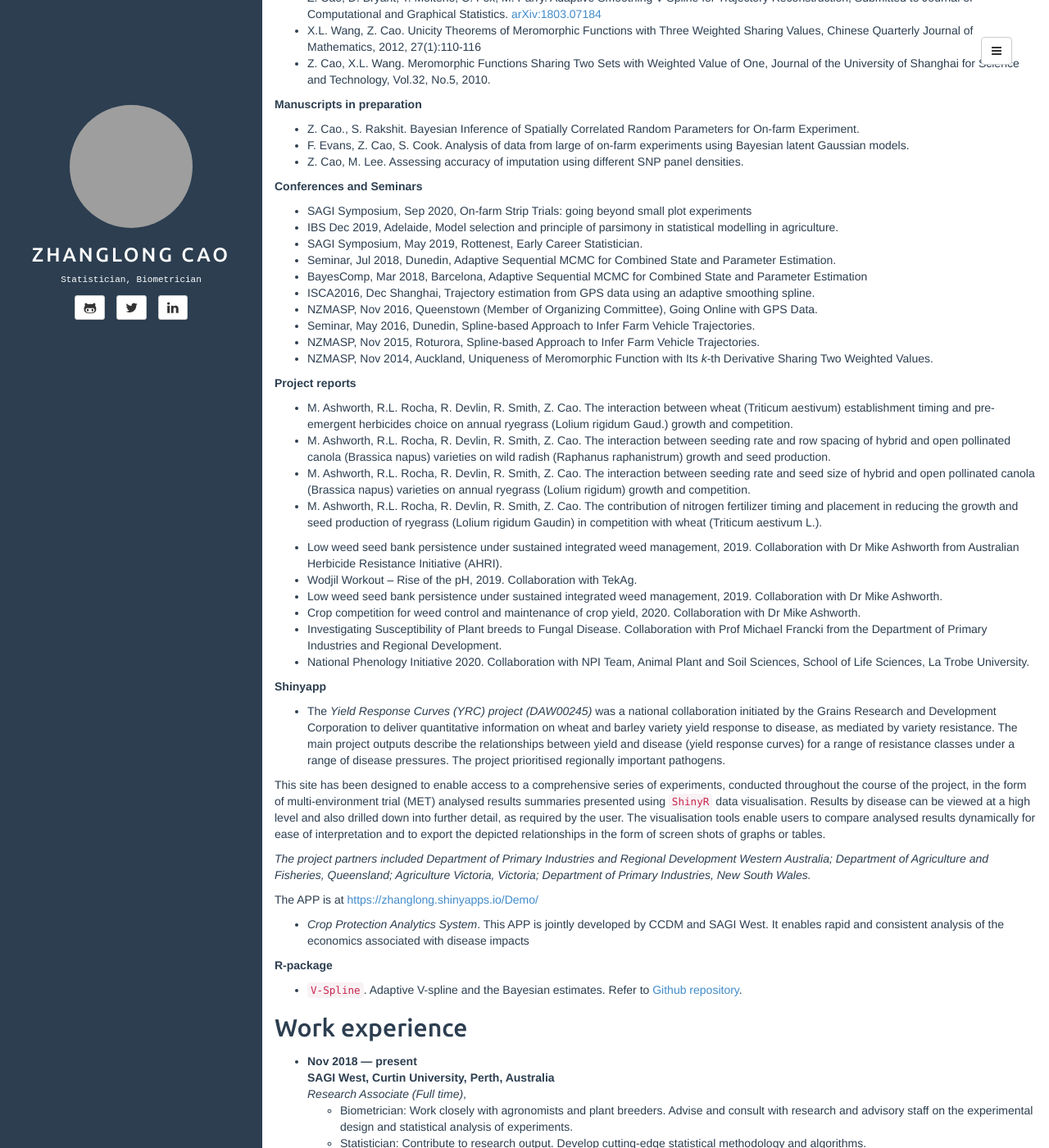
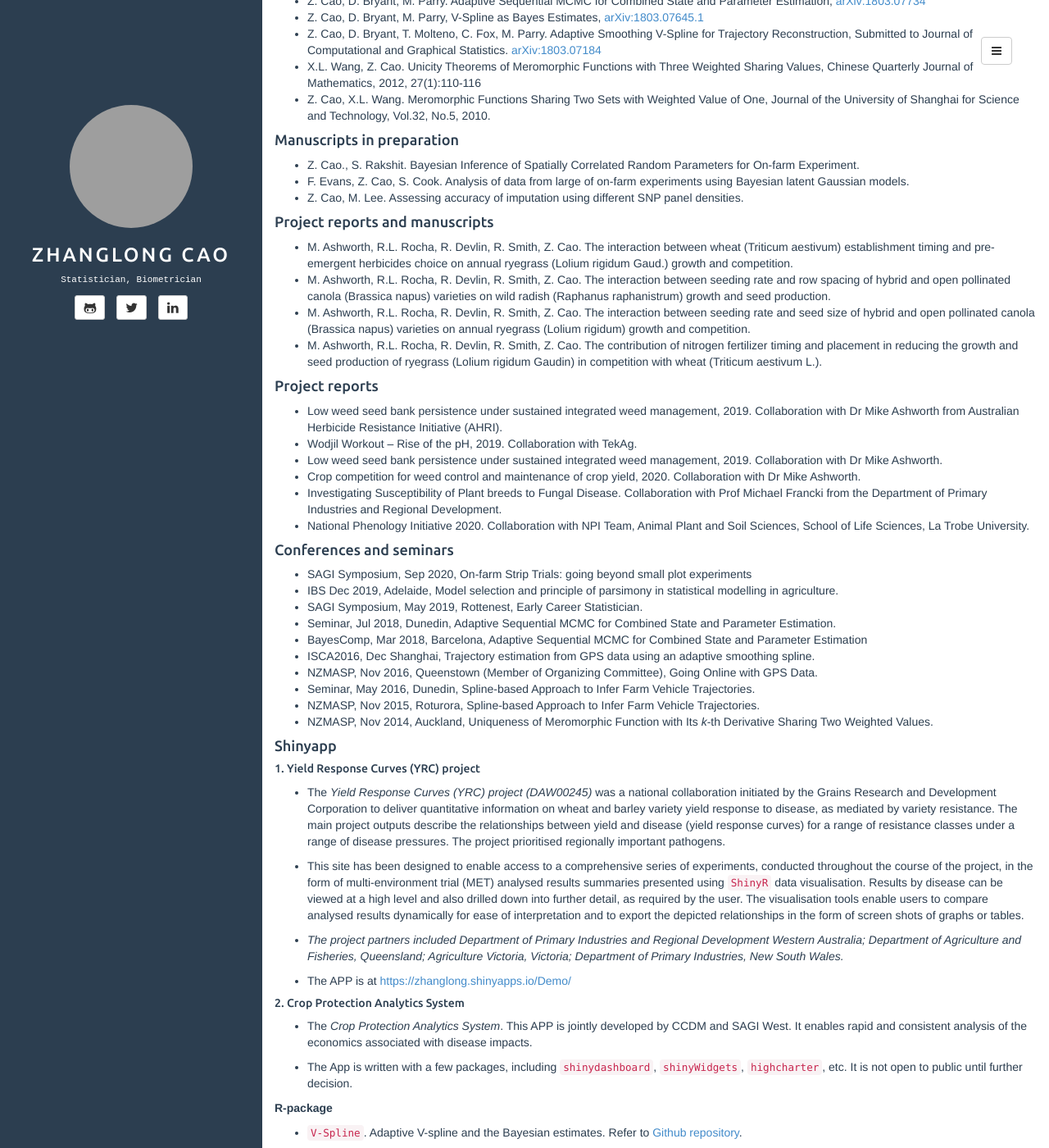
Before and after one commit to jeromecy/jeromecy.github.io, a Jekyll site: the page built from MYCV.md, in a window 1280 px wide and 1400 px high, scrolled down 673 px. Shown: the whole window at 82% size. Built offline with Jekyll 4.4.1, drawn with Linux system fonts in a browser that asks for light colours; part of the change alters nothing that is shown; grey boxes are pictures that could not be loaded.

Commit message:
update CV, reports...

```diff
--- a/MYCV.md
+++ b/MYCV.md
@@ -8,7 +8,7 @@ I am working as a statistician/biometrician at SAGI West (Statistics for the Aus
 
 
 
-Education
+### Education
 ---------
 
 - Sep 2014 --- Aug 2018
@@ -27,10 +27,11 @@ Education
 
 
 
-Academic output
+### Academic output
 ----------
-**Publications**
 
+
+#### Publications
 - S. Rakshit, et al, Novel approach to the analysis of spatially-varying treatment effects in on-farm experiments, Field Crops Research, June, 2020. [DOI:10.1016/j.fcr.2020.107783](https://doi.org/10.1016/j.fcr.2020.107783)
 - M. Shankar, et al, Targeting improved partial resistance using yield-loss response curves for foliar diseases of wheat, GRDC updates, 2020. [Link to webpage](https://grdc.com.au/resources-and-publications/grdc-update-papers/tab-content/grdc-update-papers/2020/02/targeting-improved-partial-resistance-using-yield-loss-response-curves-for-foliar-diseases-of-wheat)
 - Z. Cao, D. Bryant, M. Parry. Adaptive Sequential MCMC for Combined State and Parameter Estimation, [arXiv:1803.07734](https://arxiv.org/abs/1803.07734)
@@ -42,16 +43,30 @@ Chinese Quarterly Journal of Mathematics, 2012, 27(1):110-116
 University of Shanghai for Science and Technology, Vol.32, No.5, 2010.
 
 
-**Manuscripts in preparation**
-
+#### Manuscripts in preparation
 - Z. Cao., S. Rakshit. Bayesian Inference of Spatially Correlated Random Parameters for On-farm Experiment.
 - F. Evans, Z. Cao, S. Cook. Analysis of data from large of on-farm experiments using Bayesian latent
 Gaussian models.
 - Z. Cao, M. Lee. Assessing accuracy of imputation using different SNP panel densities.
 
+#### Project reports and manuscripts
+- M. Ashworth, R.L. Rocha, R. Devlin, R. Smith, Z. Cao. The interaction between wheat (Triticum aestivum) establishment timing and pre-emergent herbicides choice on annual ryegrass (Lolium rigidum Gaud.) growth and competition.
+- M. Ashworth, R.L. Rocha, R. Devlin, R. Smith, Z. Cao. The interaction between seeding rate and row spacing of hybrid and open pollinated canola (Brassica napus) varieties on wild radish (Raphanus raphanistrum) growth and seed production.
+- M. Ashworth, R.L. Rocha, R. Devlin, R. Smith, Z. Cao. The interaction between seeding rate and seed size of hybrid and open pollinated canola (Brassica napus) varieties on annual ryegrass (Lolium rigidum) growth and competition.
+- M. Ashworth, R.L. Rocha, R. Devlin, R. Smith, Z. Cao. The contribution of nitrogen fertilizer timing and placement in reducing the growth and seed production of ryegrass (Lolium rigidum Gaudin) in competition with wheat (Triticum aestivum L.).
 
-**Conferences and Seminars**
+#### Project reports
+- Low weed seed bank persistence under sustained integrated weed management, 2019. Collaboration with
+Dr Mike Ashworth from Australian Herbicide Resistance Initiative (AHRI).
+- Wodjil Workout – Rise of the pH, 2019. Collaboration with TekAg.
+- Low weed seed bank persistence under sustained integrated weed management, 2019. Collaboration with
+Dr Mike Ashworth.
+- Crop competition for weed control and maintenance of crop yield, 2020. Collaboration with Dr Mike Ashworth.
+- Investigating Susceptibility of Plant breeds to Fungal Disease. Collaboration with Prof Michael Francki from the Department of Primary Industries and Regional Development.
+- National Phenology Initiative 2020. Collaboration with NPI Team, Animal Plant and Soil Sciences, School of Life Sciences, La Trobe University.
 
+
+#### Conferences and seminars
 - SAGI Symposium, Sep 2020, On-farm Strip Trials: going beyond small plot experiments
 - IBS Dec 2019, Adelaide, Model selection and principle of parsimony in statistical modelling in agriculture.
 - SAGI Symposium, May 2019, Rottenest, Early Career Statistician.
@@ -65,34 +80,22 @@ Gaussian models.
 Weighted Values.
 
 
-**Project reports**
 
-- M. Ashworth, R.L. Rocha, R. Devlin, R. Smith, Z. Cao. The interaction between wheat (Triticum aestivum) establishment timing and pre-emergent herbicides choice on annual ryegrass (Lolium rigidum Gaud.) growth and competition.
-- M. Ashworth, R.L. Rocha, R. Devlin, R. Smith, Z. Cao. The interaction between seeding rate and row spacing of hybrid and open pollinated canola (Brassica napus) varieties on wild radish (Raphanus raphanistrum) growth and seed production.
-- M. Ashworth, R.L. Rocha, R. Devlin, R. Smith, Z. Cao. The interaction between seeding rate and seed size of hybrid and open pollinated canola (Brassica napus) varieties on annual ryegrass (Lolium rigidum) growth and competition.
-- M. Ashworth, R.L. Rocha, R. Devlin, R. Smith, Z. Cao. The contribution of nitrogen fertilizer timing and placement in reducing the growth and seed production of ryegrass (Lolium rigidum Gaudin) in competition with wheat (Triticum aestivum L.).
+#### Shinyapp
 
-- Low weed seed bank persistence under sustained integrated weed management, 2019. Collaboration with
-Dr Mike Ashworth from Australian Herbicide Resistance Initiative (AHRI).
-- Wodjil Workout – Rise of the pH, 2019. Collaboration with TekAg.
-- Low weed seed bank persistence under sustained integrated weed management, 2019. Collaboration with
-Dr Mike Ashworth.
-- Crop competition for weed control and maintenance of crop yield, 2020. Collaboration with Dr Mike Ashworth.
-- Investigating Susceptibility of Plant breeds to Fungal Disease. Collaboration with Prof Michael Francki from the Department of Primary Industries and Regional Development.
-- National Phenology Initiative 2020. Collaboration with NPI Team, Animal Plant and Soil Sciences, School of Life Sciences, La Trobe University.
+##### 1. Yield Response Curves (YRC) project
+* The *Yield Response Curves (YRC) project (DAW00245)* was a national collaboration initiated by the Grains Research and Development Corporation to deliver quantitative information on wheat and barley variety yield response to disease, as mediated by variety resistance. The main project outputs describe the relationships between yield and disease (yield response curves) for a range of resistance classes under a range of disease pressures. The project prioritised regionally important pathogens.
 
+* This site has been designed to enable access to a comprehensive series of experiments, conducted throughout the course of the project, in the form of multi-environment trial (MET) analysed results summaries presented using `ShinyR` data visualisation. Results by disease can be viewed at a high level and also drilled down into further detail, as required by the user. The visualisation tools enable users to compare analysed results dynamically for ease of interpretation and to export the depicted relationships in the form of screen shots of graphs or tables.
 
-**Shinyapp**
+* *The project partners included Department of Primary Industries and Regional Development Western Australia; Department of Agriculture and Fisheries, Queensland; Agriculture Victoria, Victoria; Department of Primary Industries, New South Wales.*
 
-- The *Yield Response Curves (YRC) project (DAW00245)* was a national collaboration initiated by the Grains Research and Development Corporation to deliver quantitative information on wheat and barley variety yield response to disease, as mediated by variety resistance. The main project outputs describe the relationships between yield and disease (yield response curves) for a range of resistance classes under a range of disease pressures. The project prioritised regionally important pathogens.
+* The APP is at [https://zhanglong.shinyapps.io/Demo/](https://zhanglong.shinyapps.io/Demo)
 
-This site has been designed to enable access to a comprehensive series of experiments, conducted throughout the course of the project, in the form of multi-environment trial (MET) analysed results summaries presented using `ShinyR` data visualisation. Results by disease can be viewed at a high level and also drilled down into further detail, as required by the user. The visualisation tools enable users to compare analysed results dynamically for ease of interpretation and to export the depicted relationships in the form of screen shots of graphs or tables.
+##### 2. Crop Protection Analytics System
+* The *Crop Protection Analytics System*. This APP is jointly developed by CCDM and SAGI West. It enables rapid and consistent analysis of the economics associated with disease impacts.
 
-*The project partners included Department of Primary Industries and Regional Development Western Australia; Department of Agriculture and Fisheries, Queensland; Agriculture Victoria, Victoria; Department of Primary Industries, New South Wales.*
-
-The APP is at [https://zhanglong.shinyapps.io/Demo/](https://zhanglong.shinyapps.io/Demo)
-
-- *Crop Protection Analytics System*. This APP is jointly developed by CCDM and SAGI West. It enables rapid and consistent analysis of the economics associated with disease impacts
+* The App is written with a few packages, including `shinydashboard`, `shinyWidgets`, `highcharter`, etc. It is not open to public until further decision.
 
 
 **R-package**
@@ -101,7 +104,7 @@ The APP is at [https://zhanglong.shinyapps.io/Demo/](https://zhanglong.shinyapps
 
 
 
-Work experience
+### Work experience
 ----------
 
 - Nov 2018 --- present
```
